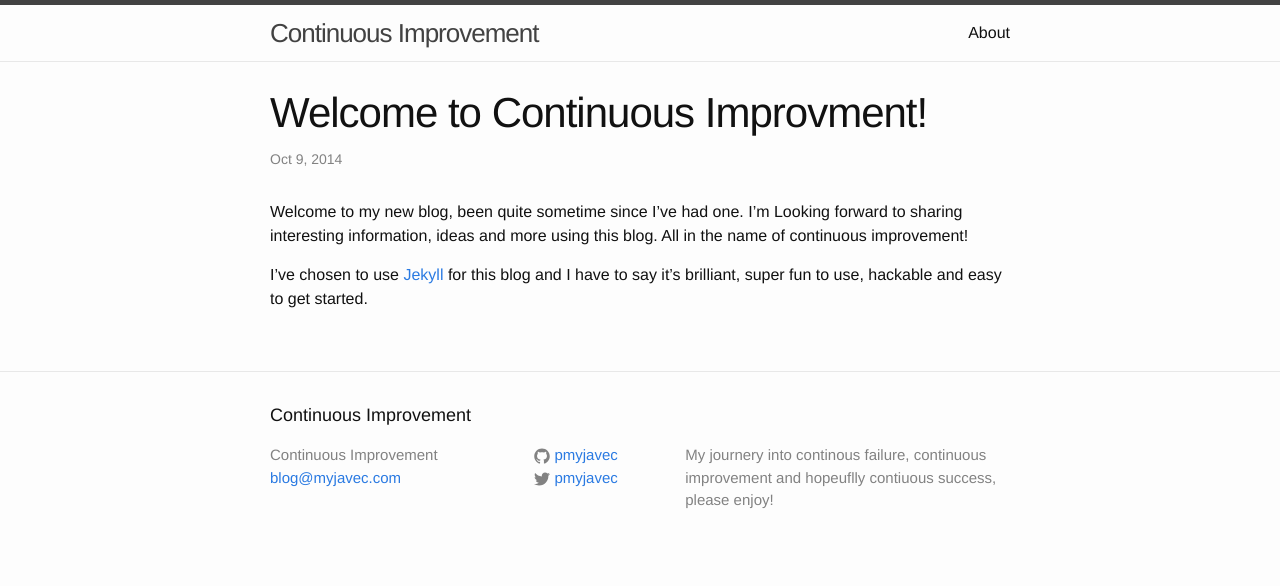
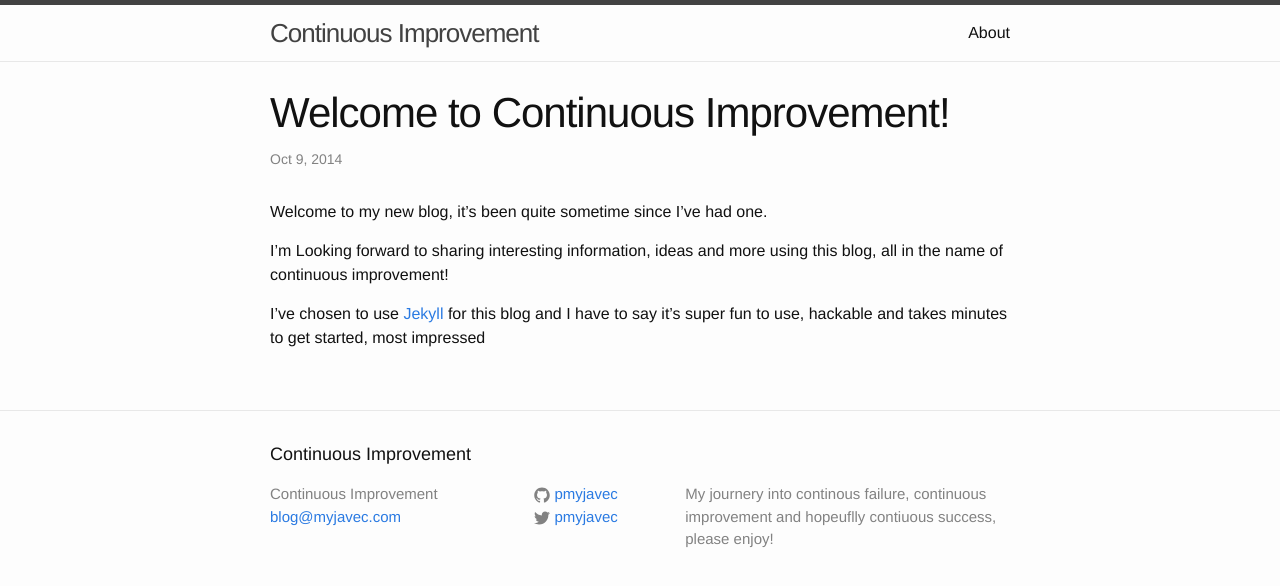
Before and after one commit to pmyjavec/pmyjavec.github.io, a Jekyll site: the page built from _posts/2014-10-09-welcome-to-ci.md, in a window 1280 px wide. Shown: the top 586 px of the page. Built offline with Jekyll 4.4.1, drawn with Linux system fonts in a browser that asks for light colours.

Commit message:
fix typo

```diff
--- a/_posts/2014-10-09-welcome-to-ci.md
+++ b/_posts/2014-10-09-welcome-to-ci.md
@@ -1,9 +1,11 @@
 ---
 layout: post
-title:  "Welcome to Continuous Improvment!"
+title:  "Welcome to Continuous Improvement!"
 date:   2014-10-09 21:25:29
 categories: update
 ---
-Welcome to my new blog, been quite sometime since I've had one. I'm Looking forward to sharing interesting information, ideas and more using this blog. All in the name of continuous improvement!
+Welcome to my new blog, it's been quite sometime since I've had one.
 
-I've chosen to use [Jekyll](https://github.com/jekyll/jekyll) for this blog and I have to say it's brilliant, super fun to use, hackable and easy to get started.
+I'm Looking forward to sharing interesting information, ideas and more using this blog, all in the name of continuous improvement!
+
+I've chosen to use [Jekyll](https://github.com/jekyll/jekyll) for this blog and I have to say it's super fun to use, hackable and takes minutes to get started, most impressed
```
